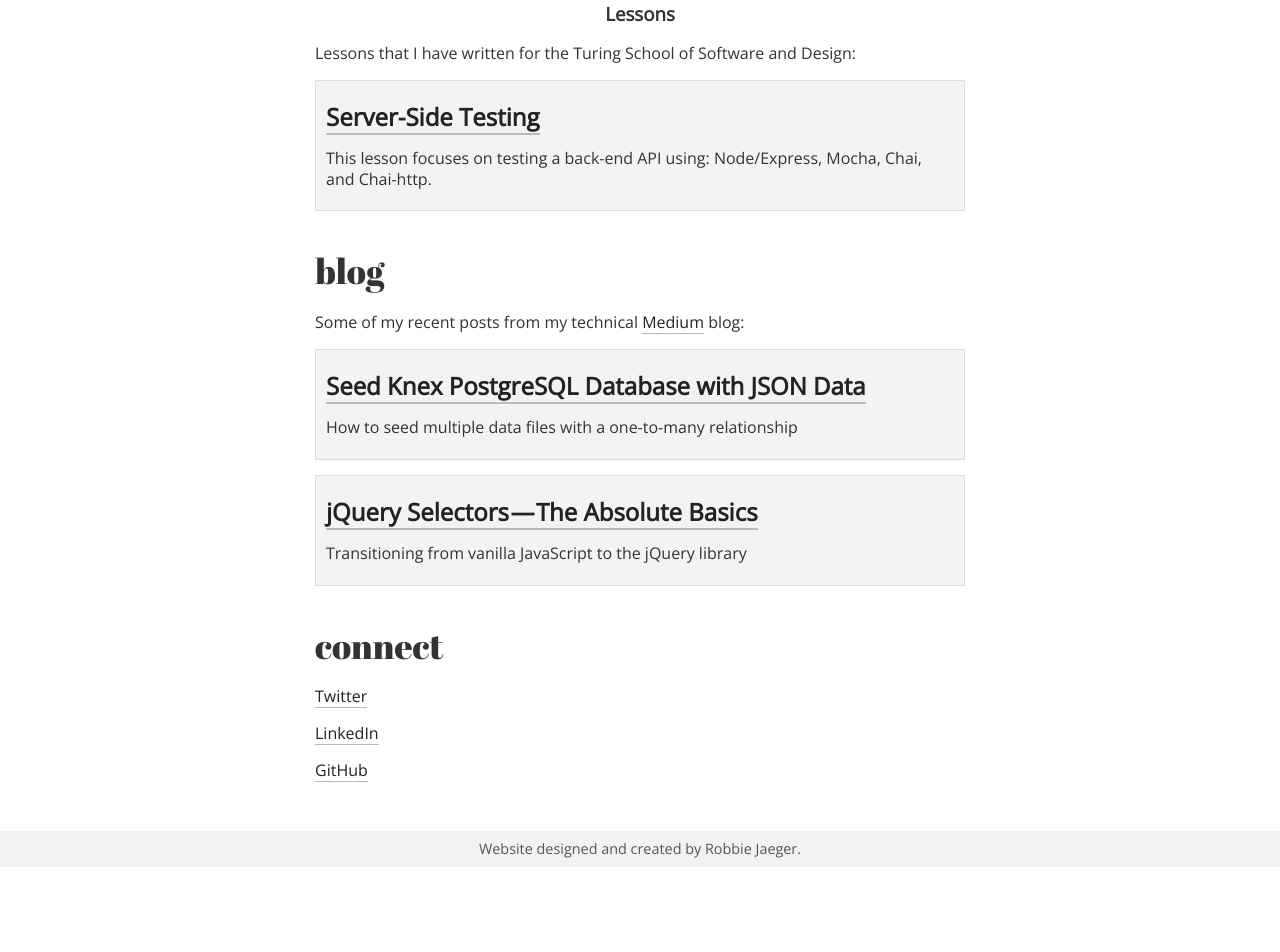
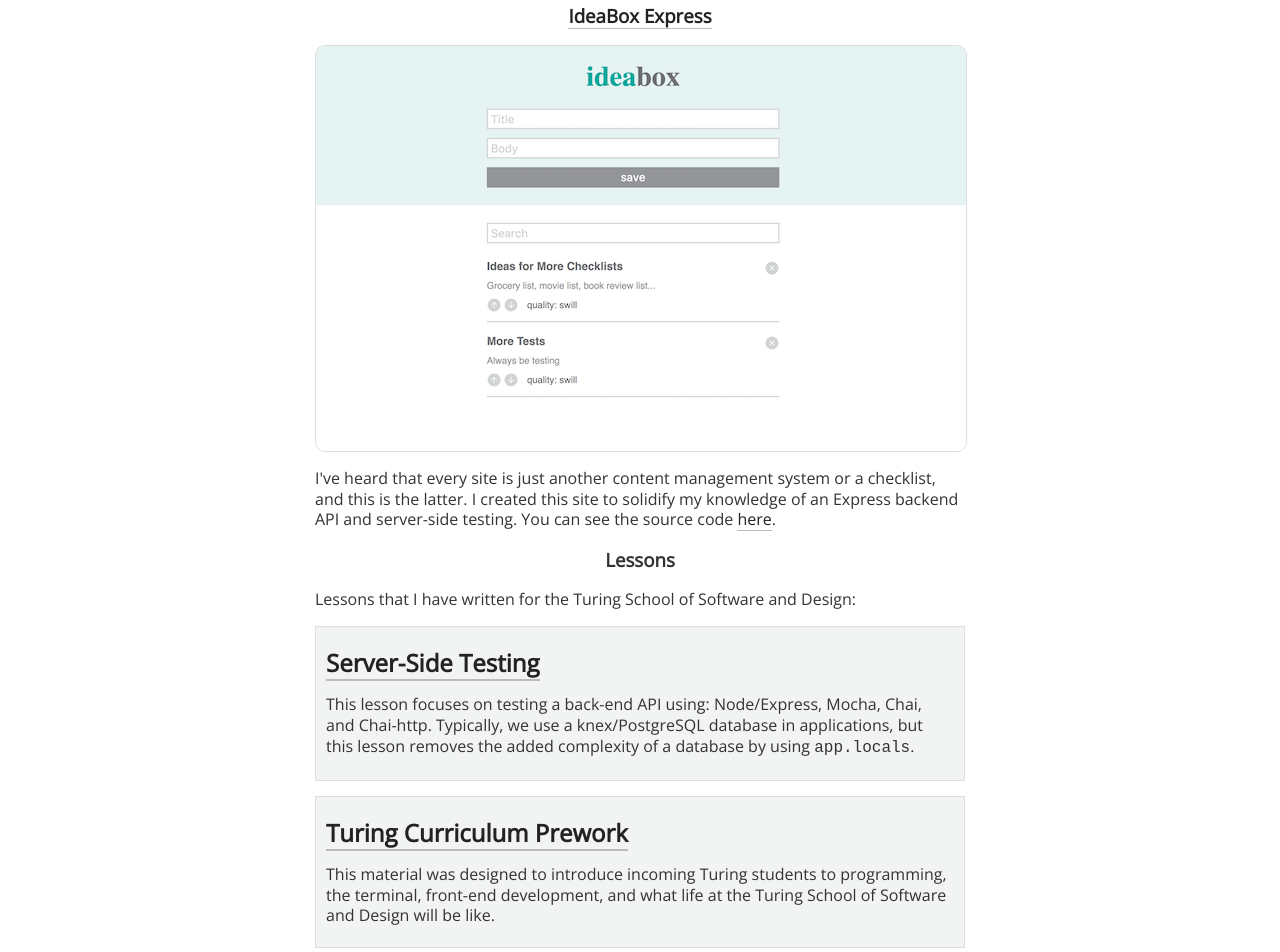
Before and after one commit to robbiejaeger/personal-site, a website: page public/index.html in a window 1280 px wide. Shown: the part 1054-2006 px from the top of the page. Before the commit the page ends 1921 px from the top, so only its background shows below. Drawn offline with nearby package versions, Linux system fonts and the light colour scheme.

Commit message:
Add ideabox express to work list

```diff
--- a/public/css/styles.css
+++ b/public/css/styles.css
@@ -57,11 +57,12 @@ nav a:hover {
   line-height: 1.3;
 }
 
-#main-content .large-section {
+.content-group {
   margin-top: 40px;
 }
 
 .work-img {
+  border: 1px solid #DDD;
   border-radius: 10px;
   display: block;
   height: auto;
--- a/public/index.html
+++ b/public/index.html
@@ -20,7 +20,7 @@
     </header>
 
     <section id="main-content">
-      <article class="large-section" id="about">
+      <article class="content-group" id="about">
         <h2>about</h2>
         <p>
           I'm a web developer and currently an instructor at the Turing School of Software and Design
@@ -28,7 +28,7 @@
         </p>
       </article>
 
-      <article class="large-section" id="work">
+      <article class="content-group" id="work">
         <h2>work</h2>
 
         <article>
@@ -40,17 +40,38 @@
         </article>
 
         <article>
+          <h3><a href="" target="_blank">IdeaBox Express</a></h3>
+          <img class="work-img" src="img/ideabox-express.png" alt="Screenshot of Inform Incognito website">
+          <p>
+            I've heard that every site is just another content management system or a checklist, and this is the latter. I created this site to
+            solidify my knowledge of an Express backend API and server-side testing. You can see the source code <a href="" target="_blank">here</a>.
+          </p>
+        </article>
+
+        <article>
           <h3>Lessons</h3>
           <p>Lessons that I have written for the Turing School of Software and Design:</p>
 
           <article class="post">
             <a href="https://gist.github.com/robbiejaeger/11db96994589fa5e1ebbb4532b212749" target="_blank">Server-Side Testing</a>
-            <p>This lesson focuses on testing a back-end API using: Node/Express, Mocha, Chai, and Chai-http.</p>
+            <p>
+              This lesson focuses on testing a back-end API using: Node/Express, Mocha, Chai, and Chai-http.
+              Typically, we use a knex/PostgreSQL database in applications, but this lesson removes
+              the added complexity of a database by using <code>app.locals</code>.
+            </p>
+          </article>
+
+          <article class="post">
+            <a href="" target="_blank">Turing Curriculum Prework</a>
+            <p>
+              This material was designed to introduce incoming Turing students to programming, the terminal,
+              front-end development, and what life at the Turing School of Software and Design will be like.
+            </p>
           </article>
         </article>
       </article>
 
-      <article class="large-section" id="blog">
+      <article class="content-group" id="blog">
         <h2>blog</h2>
         <p>Some of my recent posts from my technical <a href="https://medium.com/@jaeger.rob" target="_blank">Medium</a> blog:</p>
 
@@ -65,7 +86,7 @@
         </article>
       </article>
 
-      <article class="large-section" id="contact">
+      <article class="content-group" id="contact">
         <h2>connect</h2>
         <p><a href="https://twitter.com/robbie_jaeger" target="_blank">Twitter</a></p>
         <p><a href="https://www.linkedin.com/in/robertjaeger0/" target="_blank">LinkedIn</a></p>
```
Also changed, not shown: public/img/ideabox-express.png (added).
